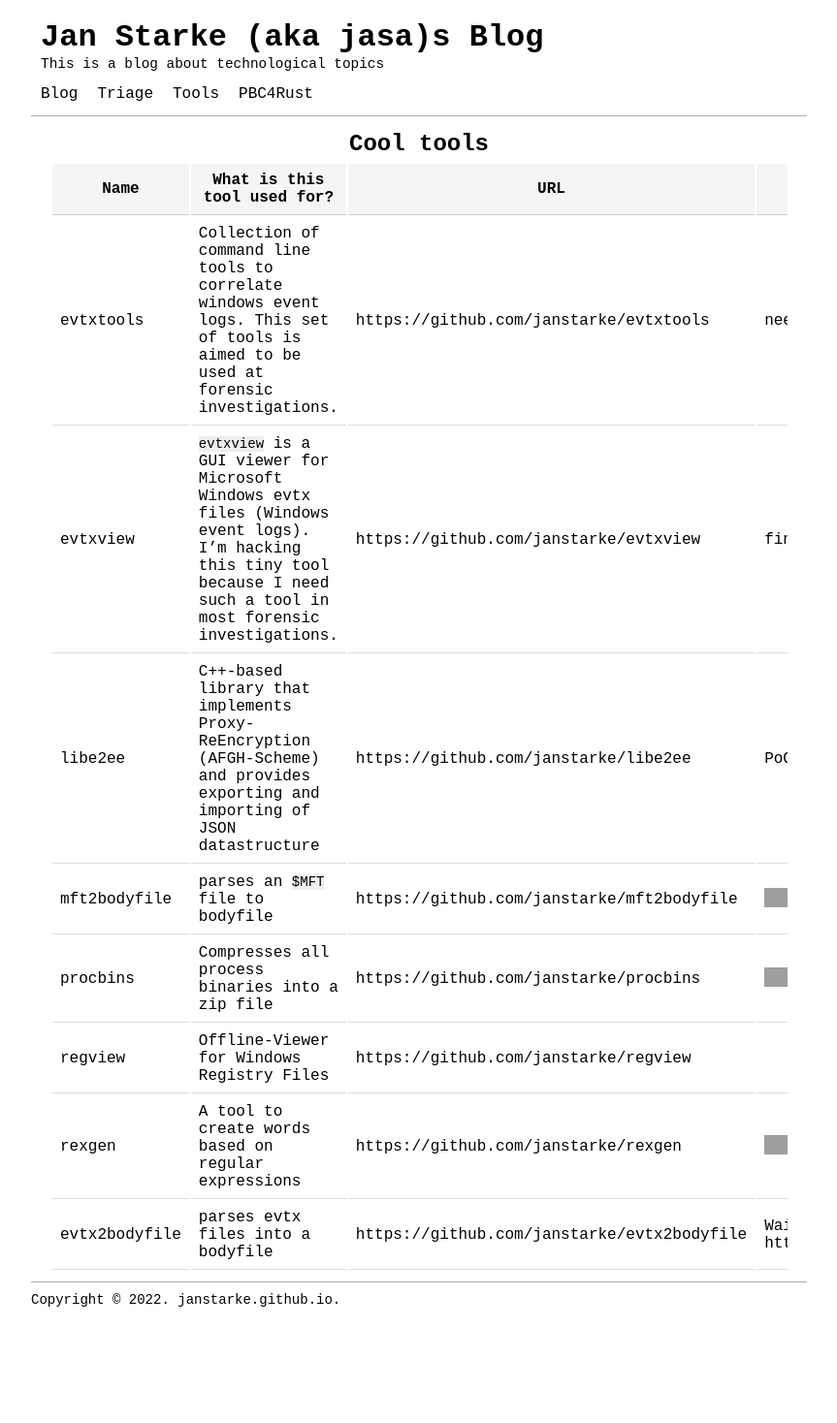
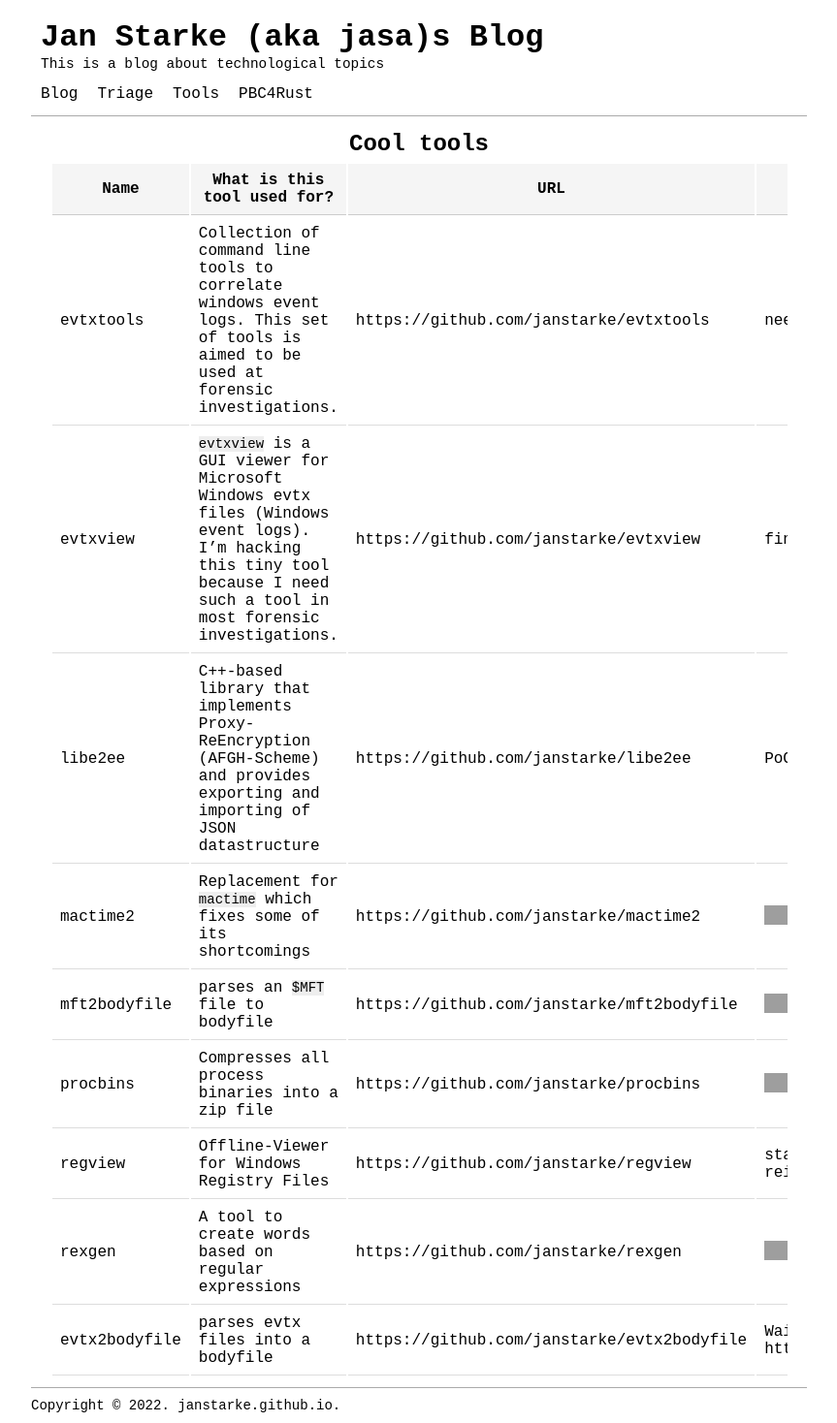
Before and after one commit to janstarke/janstarke.github.io, a Jekyll site: the page built from pages/tools.md, in a window 1280 px wide. Shown: the whole page at 97% size, without its empty margins (208-1071 px from the left). Built offline with Jekyll 4.4.1, drawn with Linux system fonts in a browser that asks for light colours; before the commit the page ends 1359 px from its top, so only the background shows below that; grey boxes are pictures that could not be loaded.

Commit message:
updated version, added mactime2

```diff
--- a/pages/tools.md
+++ b/pages/tools.md
@@ -8,8 +8,9 @@
 |evtxtools | Collection of command line tools to correlate windows event logs. This set of tools is aimed to be used at forensic investigations. | [https://github.com/janstarke/evtxtools](https://github.com/teeshop/evtxtools)| need's reorganization|
 |evtxview | `evtxview` is a GUI viewer for Microsoft Windows evtx files (Windows event logs). I'm hacking this tiny tool because I need such a tool in most forensic investigations. | [https://github.com/janstarke/evtxview](https://github.com/teeshop/evtxview) | final, but boring |
 |libe2ee|C++-based library that implements Proxy-ReEncryption (AFGH-Scheme) and provides exporting and importing of JSON datastructure|[https://github.com/janstarke/libe2ee](https://github.com/teeshop/libe2ee)| PoC, abondened|
+|mactime2| Replacement for `mactime` which fixes some of its shortcomings | <https://github.com/janstarke/mactime2> | ![Crates.io](https://img.shields.io/crates/v/mactime2) ![Crates.io (latest)](https://img.shields.io/crates/dv/mactime2) ![Codecov](https://img.shields.io/codecov/c/github/janstarke/mactime2) |
 |mft2bodyfile|parses an `$MFT` file to bodyfile | https://github.com/janstarke/mft2bodyfile |[![Crate](https://img.shields.io/crates/v/mft2bodyfile.svg)](https://crates.io/crates/mft2bodyfile)![Crates.io](https://img.shields.io/crates/d/mft2bodyfile)|
 |procbins|Compresses all process binaries into a zip file|[https://github.com/janstarke/procbins](https://github.com/teeshop/procbins)|[![Crates.io](https://img.shields.io/crates/v/procbins)](https://img.shields.io/crates/v/procbins)![Crates.io](https://img.shields.io/crates/d/procbins)|
-|regview|Offline-Viewer for Windows Registry Files|[https://github.com/janstarke/regview](https://github.com/teeshop/regview)| |
+|regview|Offline-Viewer for Windows Registry Files|[https://github.com/janstarke/regview](https://github.com/teeshop/regview)| stable version is `0.1.4`, will be reimplemented since `0.2` |
 |rexgen|A tool to create words based on regular expressions|[https://github.com/janstarke/rexgen](https://github.com/teeshop/rexgen)|![GitHub issues](https://img.shields.io/github/issues/janstarke/rexgen)|
 |evtx2bodyfile|parses evtx files into a bodyfile | https://github.com/janstarke/evtx2bodyfile | Waiting for [https://github.com/omerbenamram/evtx/pull/195](https://github.com/omerbenamram/evtx/pull/195) |
```
Also changed, not shown: Gemfile.lock.
